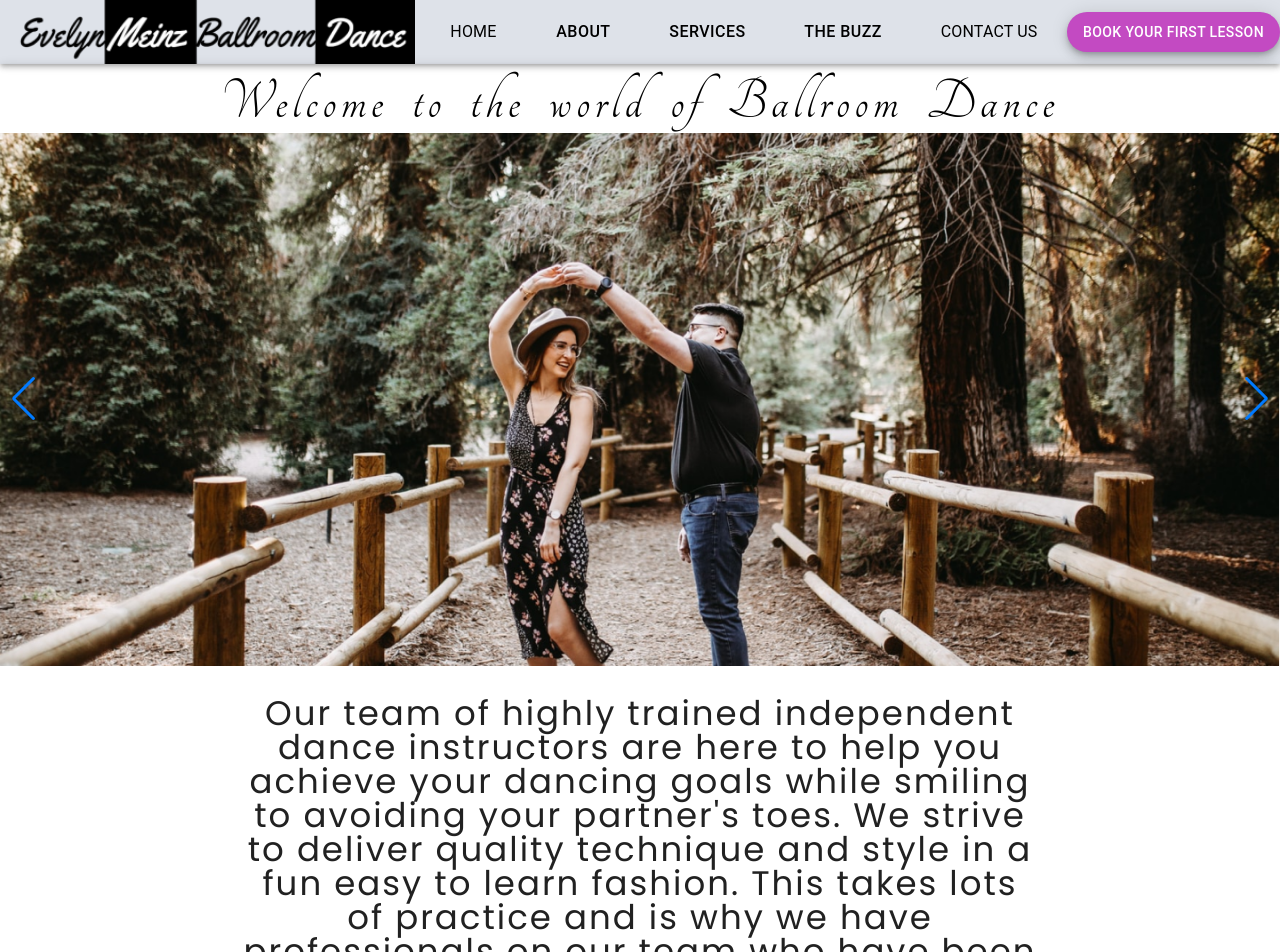
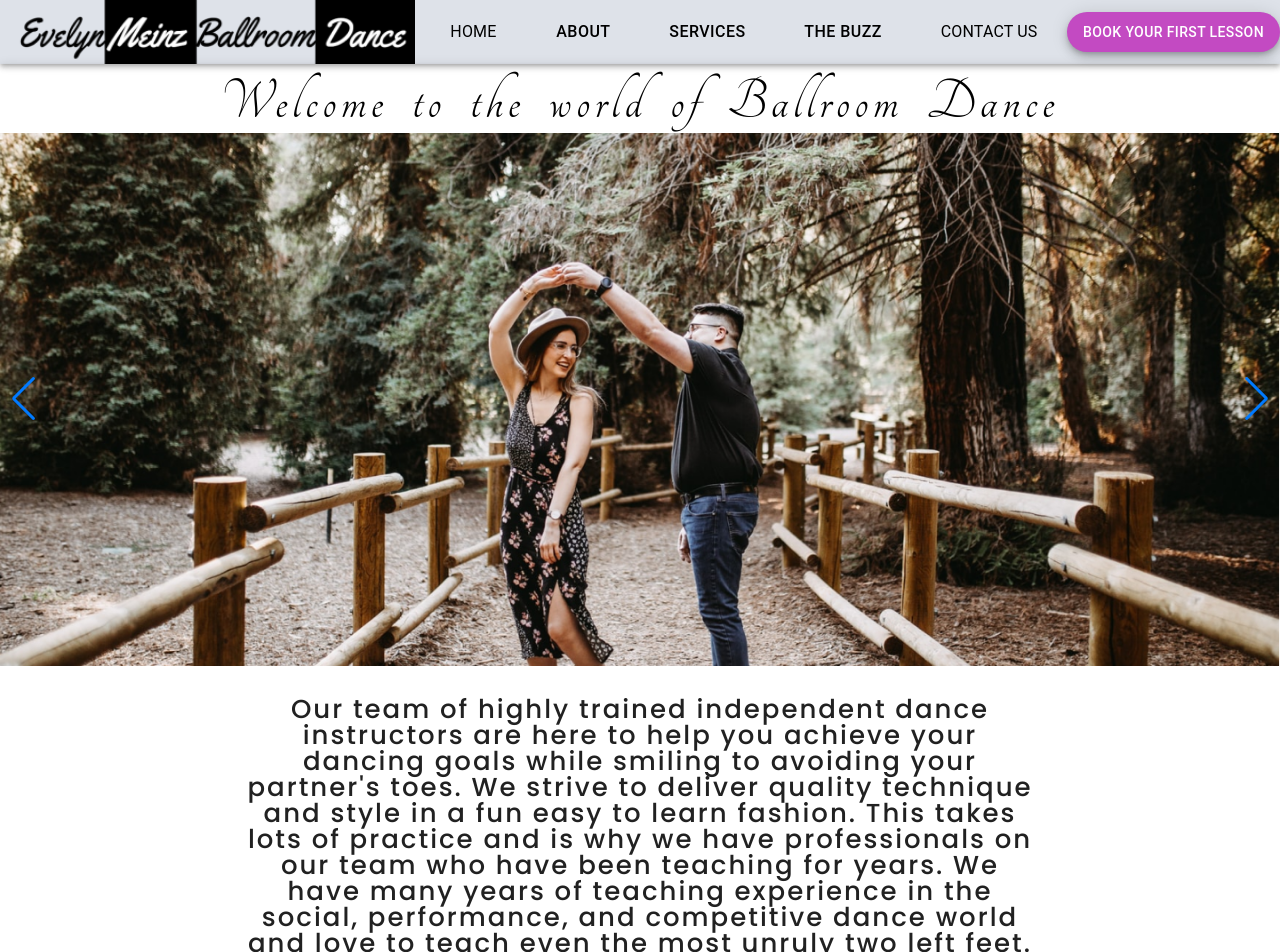
Before and after one commit to th2n10s4u/embd-website, a React (Create React App) app: page /Teacher-Profiles in a window 1280 px wide. Shown: the top 952 px of the page. Built offline with nearby package versions, Linux system fonts and the light colour scheme.

Commit message:
Update TeacherProfiles.js
added flexWrap prop

```diff
--- a/src/assets/components/AboutPages/TeacherProfiles.js
+++ b/src/assets/components/AboutPages/TeacherProfiles.js
@@ -12,7 +12,7 @@ export default function TeacherProfiles() {
           elevation={0}
           sx={{
             minWidth: "100%", //"1200px", // Play with sizing (100% is too wide)
-            minHeight: "447px",
+            // minHeight: "447px",
             border: "0",
             display: "flex",
             justifyContent: "center",
@@ -26,13 +26,12 @@ export default function TeacherProfiles() {
             sx={{
               maxWidth: 800,
               fontFamily: "Poppins",
-              fontWeight: "400",
+              fontWeight: "500",
               lineHeight: "100%",
-
               letterSpacing: "2px",
-              fontSize: "34px",
+              fontSize: "26px",
               marginTop: "10px",
-              marginBottom: "50px",
+              // marginBottom: "50px",
             }}
             align="center"
           >
@@ -64,6 +63,8 @@ export default function TeacherProfiles() {
             centerBodyOne
             centerBodyTwo
             background
+            direction
+            wrap
             shadow
             radius
           />
@@ -88,6 +89,7 @@ export default function TeacherProfiles() {
           background
           shadow
           radius
+          wrap
         />
       </Box>
     </React.Fragment>
```
